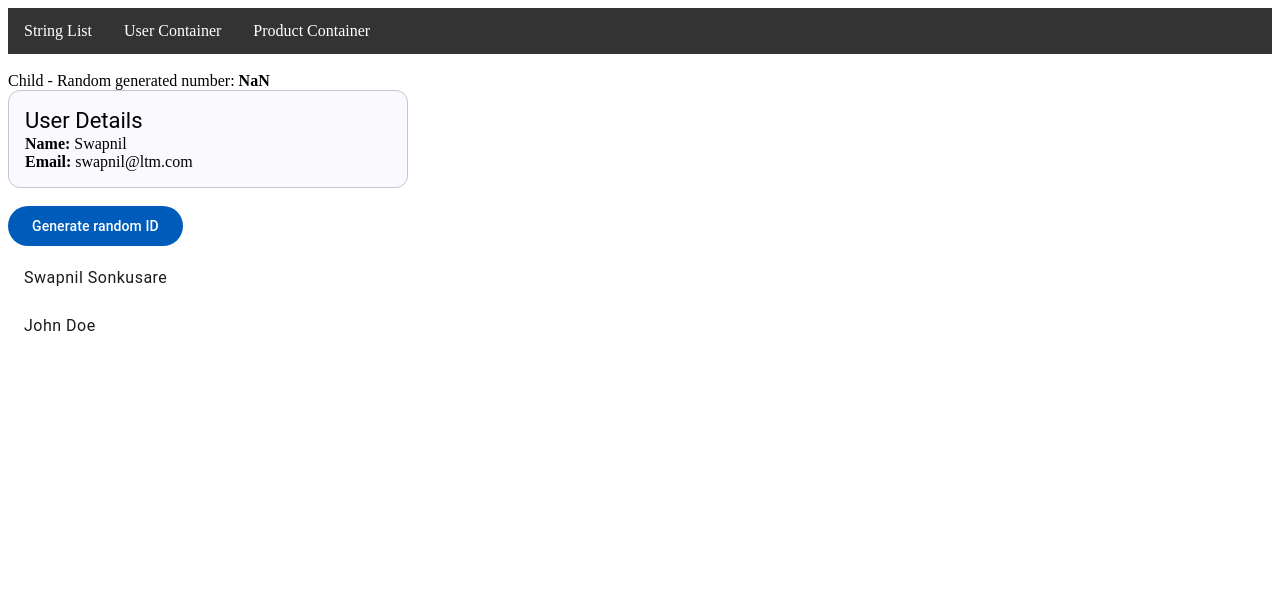
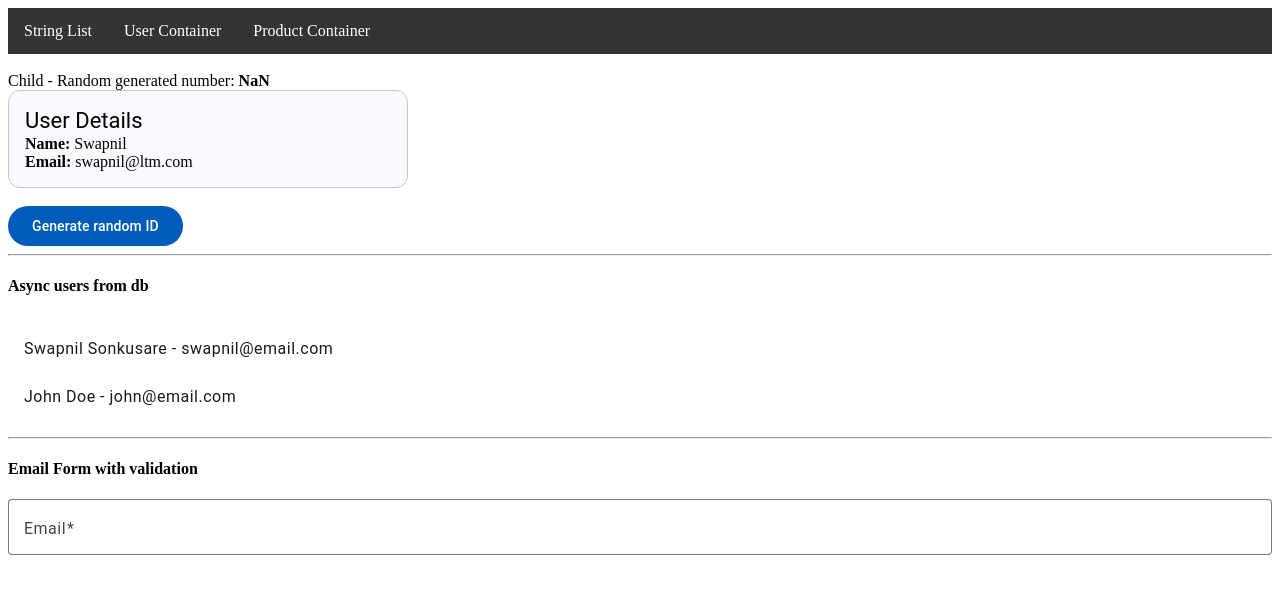
Before and after one commit to reblowrange/karat-assessment-one, an Angular app: page /home/user-container in a window 1280 px wide. Shown: the top 594 px of the page. Built offline with nearby package versions, Linux system fonts and the light colour scheme; data requests are answered from the project's data file.

Commit message:
Task #7 - Reactive Forms Validation - Added Reactive Form with one field 'email'. Add built-in validators for 'required' and 'email' format.

```diff
--- a/src/app/libs/material-module.ts
+++ b/src/app/libs/material-module.ts
@@ -4,10 +4,12 @@ import { MatInputModule } from '@angular/material/input';
 import { MatButtonModule } from '@angular/material/button';
 import { MatListModule } from '@angular/material/list';
 import { MatCardModule } from '@angular/material/card';
+import { MatFormFieldModule } from '@angular/material/form-field';
+import { ReactiveFormsModule } from '@angular/forms';
 
 @NgModule({
   declarations: [],
   imports: [CommonModule],
-  exports: [MatInputModule, MatButtonModule, MatListModule, MatCardModule],
+  exports: [MatInputModule, MatButtonModule, MatListModule, MatCardModule, MatFormFieldModule, ReactiveFormsModule],
 })
 export class MaterialModule {}
--- a/src/app/user-container/user-container.html
+++ b/src/app/user-container/user-container.html
@@ -1,10 +1,28 @@
 Child - Random generated number: <strong> {{randomGeneratedId}} </strong>
 <br />
 <app-user-card-component [user]="user" (onGeneratedId)="onGeneratedId($event)"></app-user-card-component>
-
-
+<hr />
+<h4>Async users from db</h4>
 <mat-list role="list">
     @for (user of data$ | async; track user) {
-    <mat-list-item role="listitem">{{ user.name }}</mat-list-item>
+    <mat-list-item role="listitem">{{ `${user.name} - ${user.email}` }}</mat-list-item>
     }
 </mat-list>
+<hr />
+<h4>Email Form with validation</h4>
+<form [formGroup]="emailForm" class="email-form" novalidate>
+
+    <mat-form-field appearance="outline" style="width: 100%;">
+        <mat-label>Email</mat-label>
+
+        <input matInput type="email" formControlName="email" placeholder="Enter your email" />
+
+        @if (emailForm.get('email')?.hasError('required')) {
+        <mat-error>Email is required</mat-error>
+        }
+
+        @if (emailForm.get('email')?.hasError('email')) {
+        <mat-error>Please enter a valid email address</mat-error>
+        }
+    </mat-form-field>
+</form>
--- a/src/app/user-container/user-container.ts
+++ b/src/app/user-container/user-container.ts
@@ -5,6 +5,7 @@ import { RestService } from '../service/rest.service';
 import { Observable } from 'rxjs';
 import { CommonModule } from '@angular/common';
 import { MaterialModule } from '../libs/material-module';
+import { FormControl, FormGroup, Validators } from '@angular/forms';
 
 @Component({
   selector: 'app-user-container',
@@ -16,13 +17,16 @@ export class UserContainer implements OnInit {
   public user = { name: 'Swapnil', email: 'swapnil@ltm.com' } as User;
   public randomGeneratedId = NaN;
   public data$: Observable<User[]>;
+  public emailForm: FormGroup;
 
   constructor(public restService: RestService) {
     this.data$ = this.restService.getUsers();
+    this.emailForm = new FormGroup({
+      email: new FormControl('', [Validators.required, Validators.email]),
+    });
   }
 
-  ngOnInit(): void {
-  }
+  ngOnInit(): void {}
 
   public onGeneratedId(randomId: number): void {
     this.randomGeneratedId = randomId;
```
